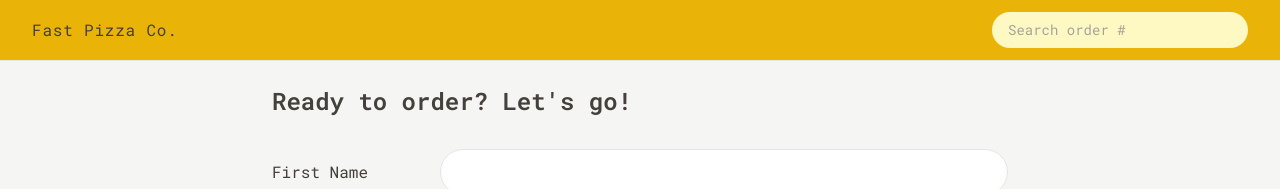
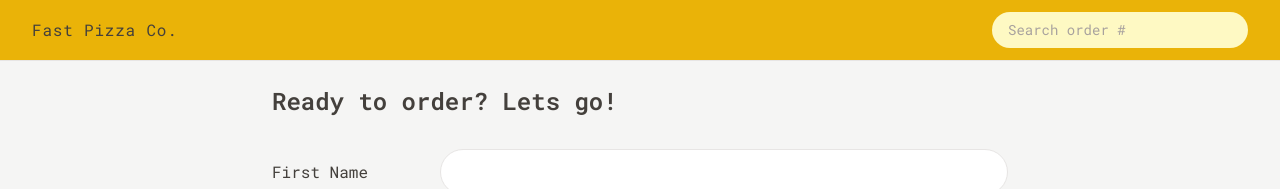
Before and after one commit to b1621/fast-pizza-menu, a React (Vite) app: page /order/new in a window 1280 px wide. Shown: the top 189 px of the page. Built offline with nearby package versions, Linux system fonts and the light colour scheme.

Commit message:
reading and updating the user state

```diff
--- a/src/features/order/CreateOrder.jsx
+++ b/src/features/order/CreateOrder.jsx
@@ -1,4 +1,3 @@
-import { useState } from "react";
 import { Form, redirect, useActionData, useNavigation } from "react-router-dom";
 import { createOrder } from "../../services/apiRestaurant";
 import Button from "../../ui/Button";
@@ -46,7 +45,7 @@
 
   return (
     <div className=" px-4 py-6">
-      <h2 className="mb-8 text-2xl font-semibold">Ready to order? Let's go!</h2>
+      <h2 className="mb-8 text-2xl font-semibold">Ready to order? Lets go!</h2>
 
       {/* <Form method="POST" action="/order/new">  */}
       <Form method="POST">
```
